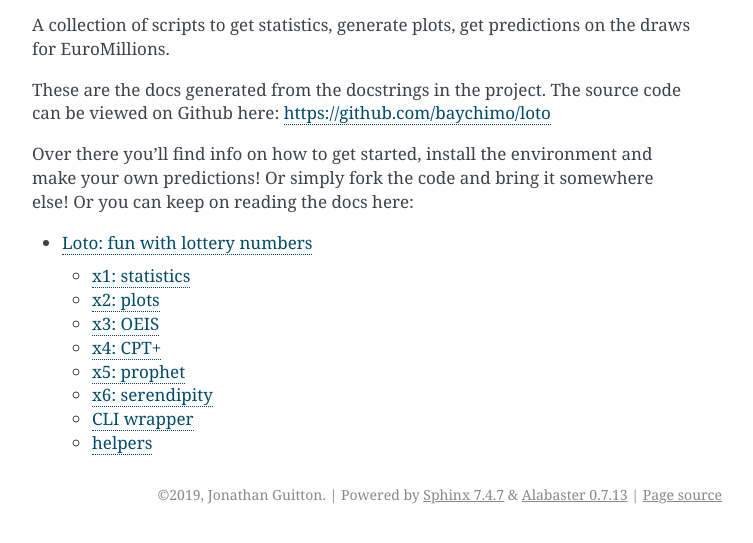
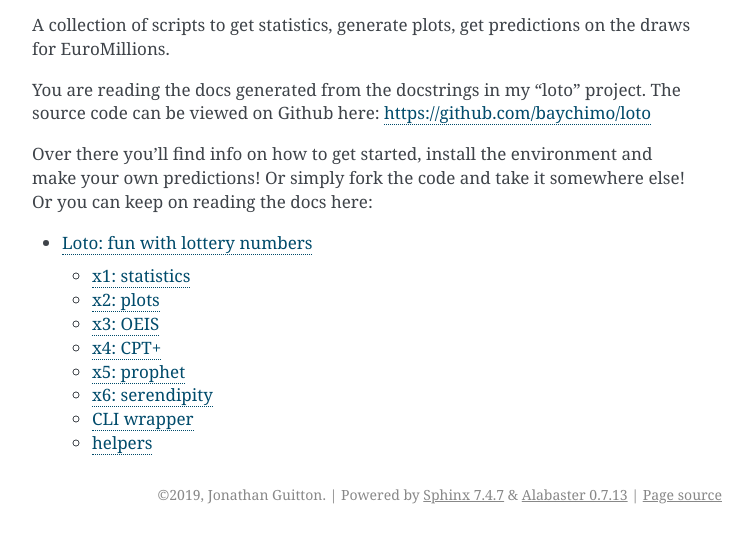
Before and after one commit to baychimo/loto, a Sphinx documentation site: the page built from docs/index.rst, in a window 1280 px wide, cut to the strip 326-869 px from the top of the page. Shown: the whole strip, without its empty margins (388-1141 px from the left). Built offline with Sphinx 7.4.7, drawn with Linux system fonts in a browser that asks for light colours.

Commit message:
Fixed typo in docs

```diff
--- a/docs/index.rst
+++ b/docs/index.rst
@@ -11,9 +11,9 @@ Fun with lottery numbers
 
 A collection of scripts to get statistics, generate plots, get predictions on the draws for EuroMillions.
 
-These are the docs generated from the docstrings in the project. The source code can be viewed on Github here: https://github.com/baychimo/loto
+You are reading the docs generated from the docstrings in my "loto" project. The source code can be viewed on Github here: https://github.com/baychimo/loto
 
-Over there you'll find info on how to get started, install the environment and make your own predictions! Or simply fork the code and bring it somewhere else!
+Over there you'll find info on how to get started, install the environment and make your own predictions! Or simply fork the code and take it somewhere else!
 Or you can keep on reading the docs here:
 
 
```
